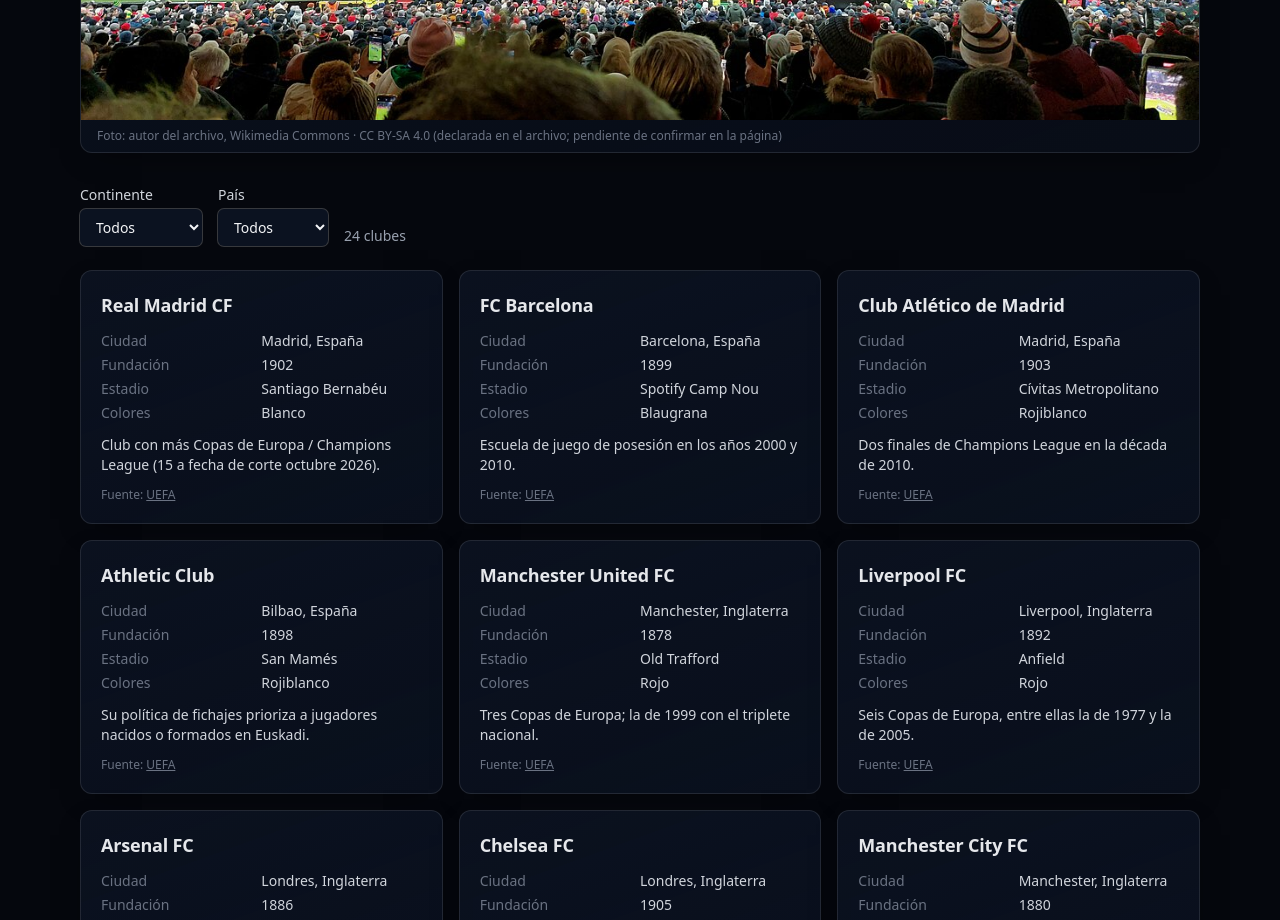
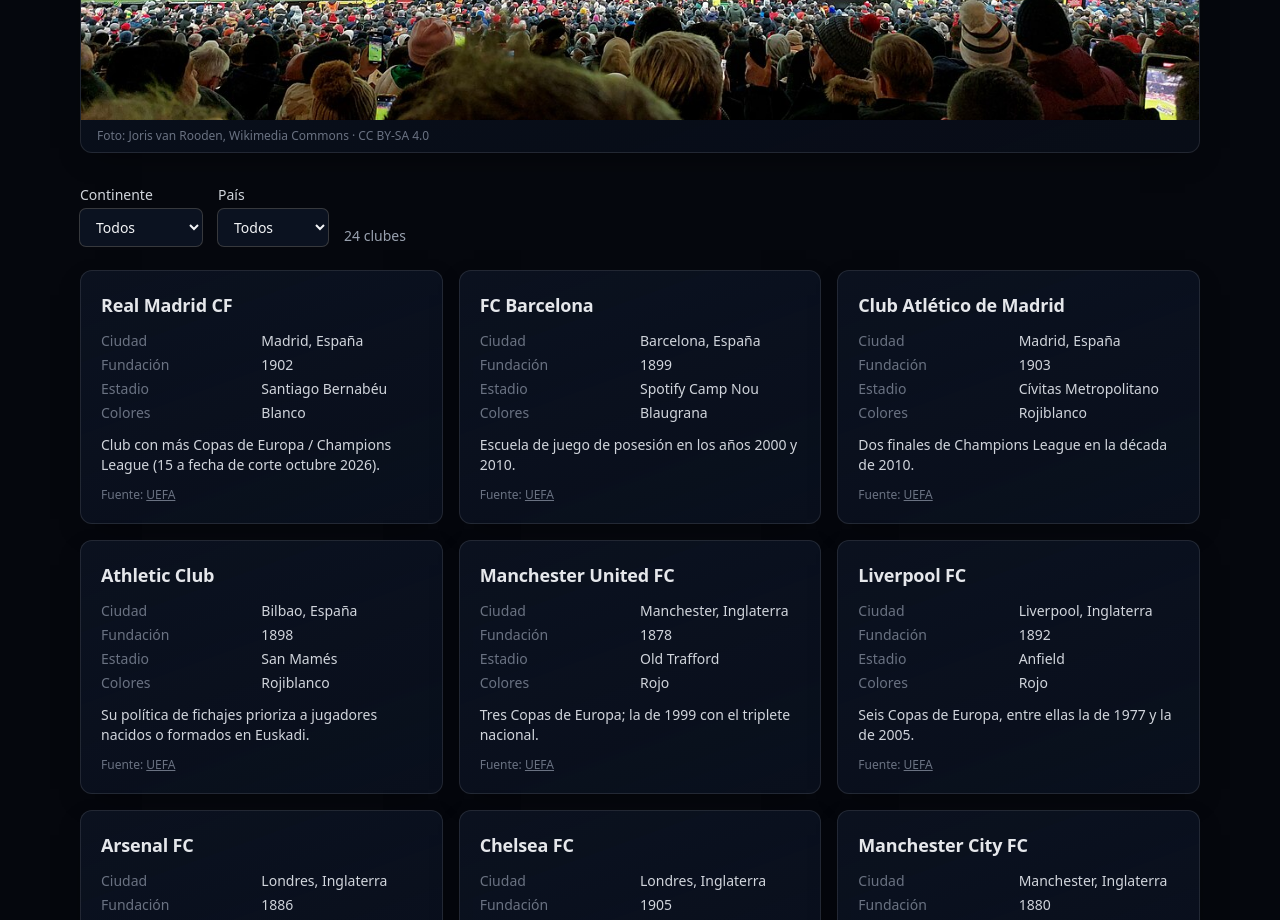
Before and after one commit to EmilioBaena2005/football-universe, a Next.js app: page /clubes in a window 1280 px wide. Shown: the part 800-1720 px from the top of the page. Built offline with nearby package versions, Linux system fonts and the light colour scheme.

Commit message:
Crédito confirmado de la foto de Old Trafford

```diff
--- a/app/clubes/page.tsx
+++ b/app/clubes/page.tsx
@@ -14,7 +14,7 @@
       <figure className="mt-8 overflow-hidden rounded-xl border border-white/10">
         <img src="../fotos/old-trafford.jpg" alt="Old Trafford, estadio del Manchester United, durante un partido nocturno" className="h-auto w-full object-cover" />
         <figcaption className="px-4 py-2 text-xs text-gray-500">
-          Foto: autor del archivo, Wikimedia Commons · CC BY-SA 4.0 (declarada en el archivo; pendiente de confirmar en la página)
+          Foto: Joris van Rooden, Wikimedia Commons · CC BY-SA 4.0
         </figcaption>
       </figure>
       <div className="mt-8">
```
